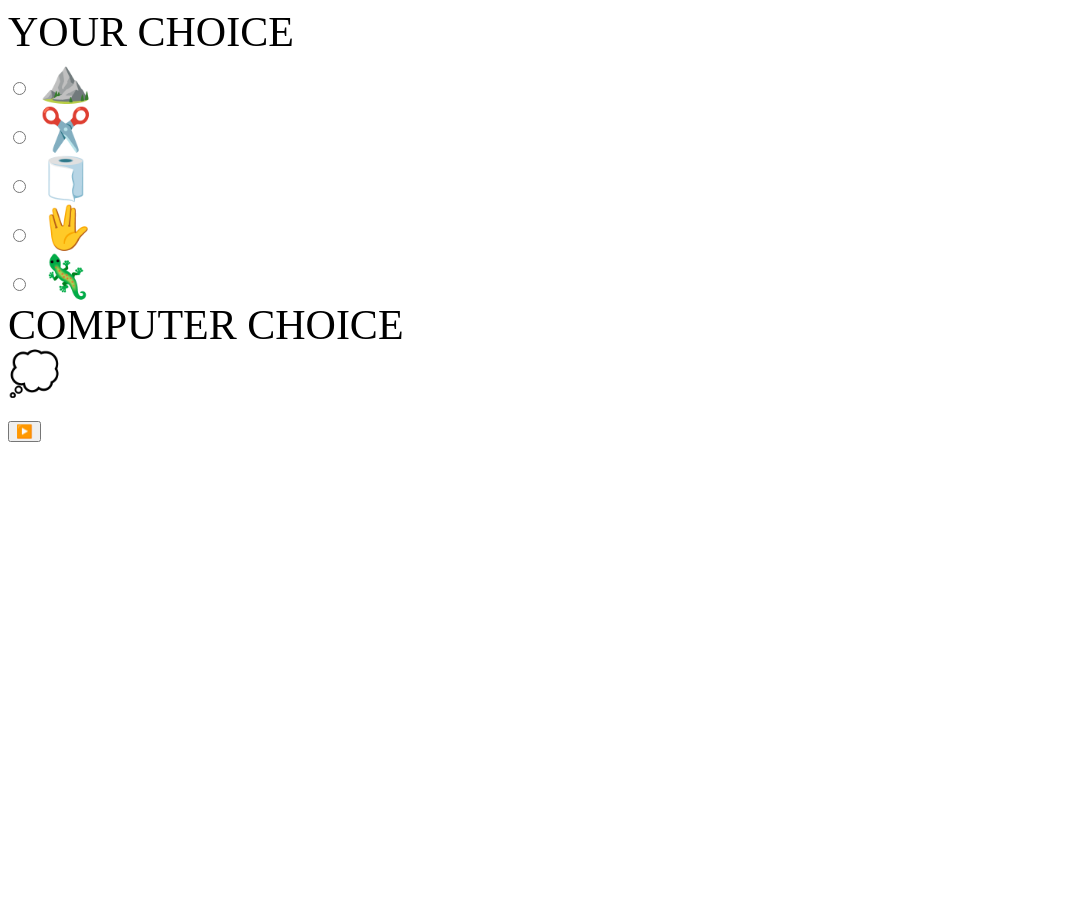
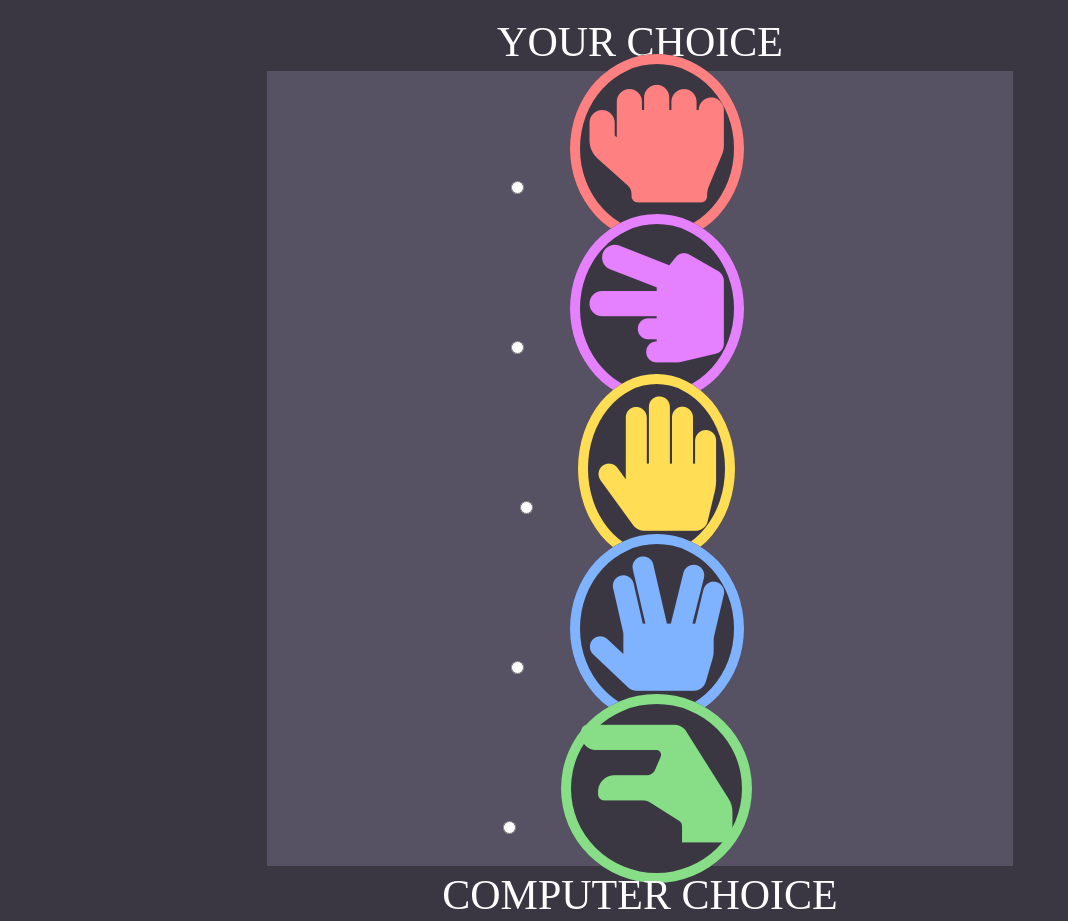
Before and after one commit to chloe-js/rpsls, a plain HTML site: page index.html in a window 1280 px wide. Shown: the top 921 px of the page, without its empty margins (0-1068 px from the left). Before the commit the page ends 800 px from the top, so only its background shows below. Drawn offline with Linux system fonts and the light colour scheme.

Commit message:
add css style and js

```diff
--- a/assets/css/style.css
+++ b/assets/css/style.css
@@ -1,3 +1,54 @@
 html {
     font-size: 42px
 }
+body {
+    color: white;
+    background-color: #3A3743;
+    height: 100vh;
+    text-align: center;
+    padding: 10px;
+}
+
+.playerChoice {
+    padding: 10px;
+    border-radius: 50%;
+    background-color: #3A3743;
+    border: 10px solid;
+    width: 100px;
+    height: 100px;
+    font-size: 3.2rem;
+    margin: 0 30px;
+    transition: all 0.5s;
+}
+
+.playerChoice:hover {
+    transform: scale(1.1);
+    background-color: currentcolor;
+}
+
+div {
+    background-color: #565264;
+    margin: 5px auto;
+    width: 60%;
+    font-size: 1.2rem;
+}
+
+#rock {
+    color: #ff8080;
+}
+
+#paper {
+    color: #ffdd55;
+}
+
+#scissors {
+    color: #e580ff;
+}
+
+#lizard {
+    color: #87de87;
+}
+
+#spock {
+    color: #80b3ff;
+}
--- a/assets/js/script.js
+++ b/assets/js/script.js
@@ -15,11 +15,11 @@ const OPTIONS = {
     5: LIZARD
 };
 const OPTIONS2EMOJI = {
-    1: '⛰️',
-    2: '✂️',
-    3: '🧻',
-    4: '🖖',
-    5: '🦎'
+    1: '<i class="fas fa-hand-rock"></i>',
+    2: '<i class="fas fa-hand-scissors"></i>',
+    3: '<i class="fas fa-hand-paper"></i>',
+    4: '<i class="fas fa-hand-spock"></i>',
+    5: '<i class="fas fa-hand-lizard"></i>'
 };
 
 let userChoiceID = '';
@@ -50,7 +50,8 @@ window.onload = () => {
             case `${PAPER}-${PAPER}`:
             case `${SPOCK}-${SPOCK}`:
             case `${LIZARD}-${LIZARD}`:
-                result = 'TIE 👔'
+                result = 'Its a TIE'
+                alert(`Its a Tie! you both chose:\n${userChoice} Try again!`)
                 break;
             case `${ROCK}-${SCISSORS}`:
             case `${ROCK}-${LIZARD}`:
@@ -62,7 +63,9 @@ window.onload = () => {
             case `${SPOCK}-${SCISSORS}`:
             case `${LIZARD}-${PAPER}`:
             case `${LIZARD}-${SPOCK}`:
-                result = 'COMPUTER WIN 😔💔 🤖🥇'
+
+                result = 'You Loose'
+                alert(`You lose!\n${computerChoice} beats ${userChoice}`);
                 break;
             case `${ROCK}-${PAPER}`:
             case `${ROCK}-${SPOCK}`:
@@ -74,10 +77,13 @@ window.onload = () => {
             case `${SPOCK}-${LIZARD}`:
             case `${LIZARD}-${ROCK}`:
             case `${LIZARD}-${SCISSORS}`:
-                result = 'YOU WIN ☺️🥇 🤖💔'
+                result = 'YOU WIN !'
+                alert(`You win!\n${userChoice} beats ${computerChoice}`)
                 break;
             default:
-                result = 'SOMETHING WRONG. TRY AGAIN. 🐛'
+                result = 'SOMETHING WRONG. TRY AGAIN.'
+                alert(`'SOMETHING WRONG. TRY AGAIN.'`)
+                break;
         }
 
         output.innerHTML = result;
--- a/index.html
+++ b/index.html
@@ -4,6 +4,8 @@
     <meta charset="UTF-8">
     <meta http-equiv="X-UA-Compatible" content="IE=edge">
     <meta name="viewport" content="width=device-width, initial-scale=1.0">
+    <link rel="stylesheet" href="https://use.fontawesome.com/releases/v5.7.2/css/all.css"
+        integrity="sha384-fnmOCqbTlWIlj8LyTjo7mOUStjsKC4pOpQbqyi7RrhN7udi9RwhKkMHpvLbHG9Sr" crossorigin="anonymous">
     <title>GAME</title>
     <link rel="stylesheet" href="./assets/css/style.css">
 </head>
@@ -12,23 +14,33 @@
     <div id="user-options">
         <div>
             <input type="radio" id="1" name="option" class="user-option">
-            <label for="1">⛰️</label>
+            <label for="1" id="rock" class="playerChoice" value="rock">
+                <i class="fas fa-hand-rock"></i>
+            </label>
         </div>
         <div>
             <input type="radio" id="2" name="option" class="user-option">
-            <label for="2">✂️</label>
+            <label for="2" id="scissors" class="playerChoice" value="scissors">
+                <i class="fas fa-hand-scissors"></i>
+            </label>
         </div>
         <div>
             <input type="radio" id="3" name="option" class="user-option">
-            <label for="3">🧻</label>
+            <label for="3" id="paper" class="playerChoice" value="paper">
+                <i class="fas fa-hand-paper"></i>
+            </label>
         </div>
         <div>
             <input type="radio" id="4" name="option" class="user-option">
-            <label for="4">🖖</label>
+            <label for="4" id="spock" class="playerChoice" value="spock">
+                <i class="fas fa-hand-spock"></i>
+            </label>
         </div>
         <div>
             <input type="radio" id="5" name="option" class="user-option">
-            <label for="5">🦎</label>
+            <label for="5" id="lizard" class="playerChoice" value="lizard">
+                <i class="fas fa-hand-lizard"></i>
+            </label>
         </div>
     </div>
     <span>COMPUTER CHOICE</span>
```
